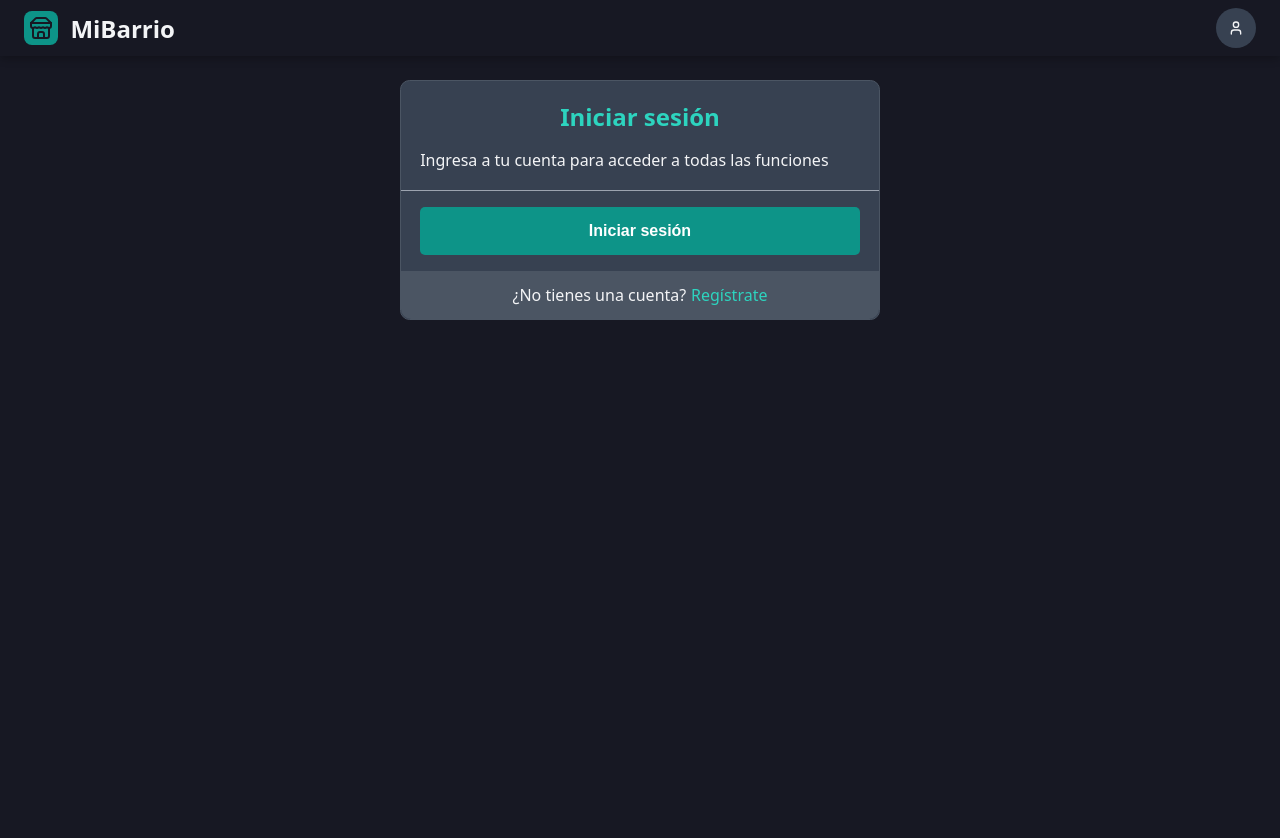
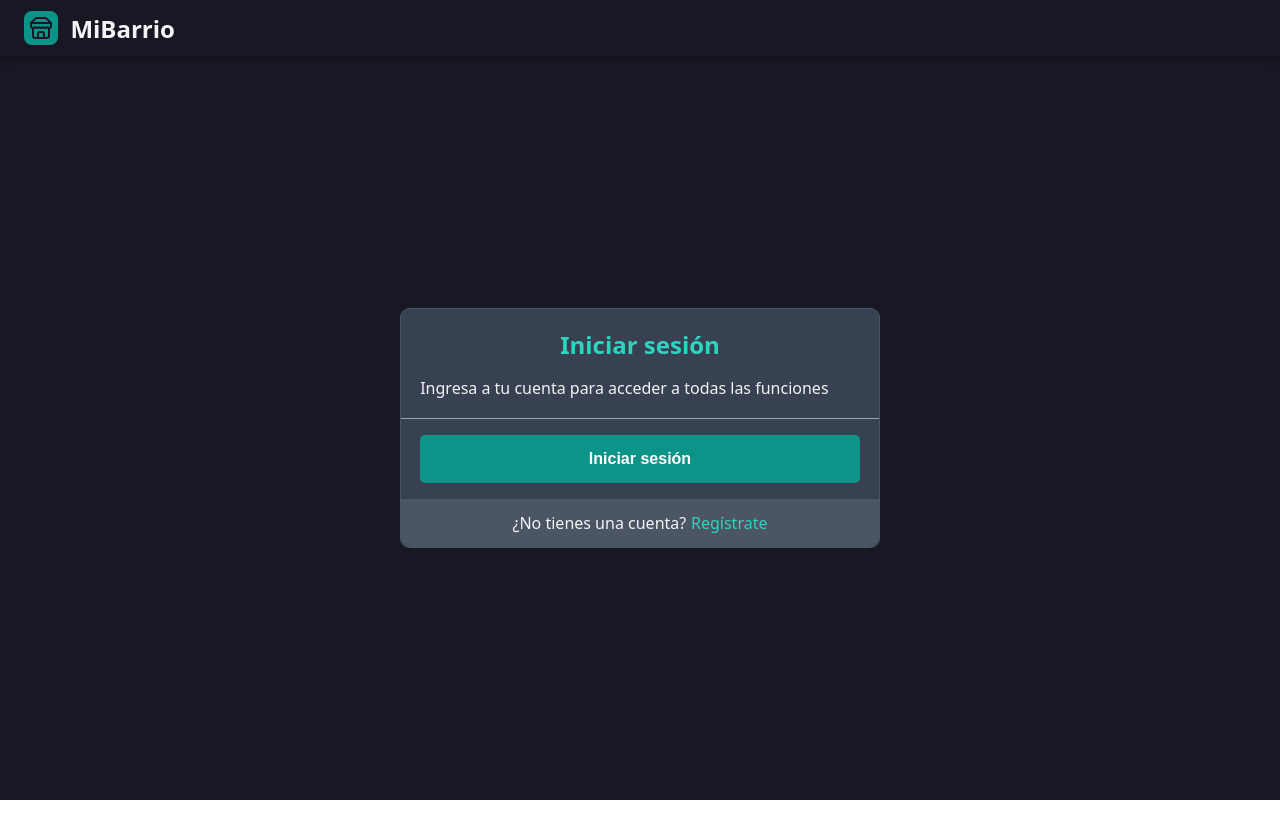
Before and after one commit to DiegoWEBD/WebMovil-Frontend, a React (Vite) app: page /login in a window 1280 px wide. Shown: the top 838 px of the page. After the commit the page ends 800 px from the top, so only its background shows below. Built offline with nearby package versions, Linux system fonts and the light colour scheme; no server answers.

Commit message:
cambio en display de AppContainer y de Root

```diff
--- a/src/index.css
+++ b/src/index.css
@@ -7,6 +7,8 @@
 	text-rendering: optimizeLegibility;
 	-webkit-font-smoothing: antialiased;
 	-moz-osx-font-smoothing: slatescale;
+
+	--header-height: 3.5rem;
 
 	/* Background colors */
 	--color-background-page: #020617; /* slate-950 */
--- a/src/presentation/components/AppContainer/AppContainer.css
+++ b/src/presentation/components/AppContainer/AppContainer.css
@@ -1,7 +1,7 @@
 .app-container {
 	width: 100%;
+	min-height: calc(100dvh - var(--header-height));
 	display: flex;
-	min-height: 100vh;
 	padding: var(--page-margin);
 	gap: 1rem;
 	transition: all 0.3s ease-in-out;
@@ -9,6 +9,10 @@
 	background-color: var(--color-background-page);
 }
 
+.inactive-session .app-container {
+	align-items: center;
+}
+
 @media (max-width: 850px) {
 	.app-container {
 		padding-bottom: 4.5rem;
--- a/src/presentation/components/AppContainer/AppContainer.tsx
+++ b/src/presentation/components/AppContainer/AppContainer.tsx
@@ -1,4 +1,3 @@
-import useAppState from '../../global_states/appState'
 import './AppContainer.css'
 
 import { ReactNode } from 'react'
@@ -8,16 +7,7 @@ type AppContainerProps = {
 }
 
 const AppContainer = ({ children }: AppContainerProps) => {
-	const { basicUserInfo } = useAppState()
-	return (
-		<div
-			className={`app-container ${
-				basicUserInfo ? 'active-session ' : 'inactive-session'
-			}`}
-		>
-			{children}
-		</div>
-	)
+	return <div className='app-container'>{children}</div>
 }
 
 export default AppContainer
--- a/src/presentation/components/Dashboard/Dashboard.css
+++ b/src/presentation/components/Dashboard/Dashboard.css
@@ -34,6 +34,7 @@
 .dashboard-v2-nav-menu {
 	position: fixed;
 	left: var(--page-margin);
+	top: calc(var(--page-margin) + var(--header-height));
 	display: flex;
 	flex-direction: column;
 	width: 14rem;
--- a/src/presentation/components/common_pages/Root/Root.css
+++ b/src/presentation/components/common_pages/Root/Root.css
@@ -1,3 +1,6 @@
-.app {
-	min-height: 100vh;
+.app-root {
+	min-height: 100dvh;
+	display: grid;
+	grid-template-rows: auto 1fr auto;
+	grid-template-columns: minmax(0, 1fr);
 }
--- a/src/presentation/components/common_pages/Root/Root.tsx
+++ b/src/presentation/components/common_pages/Root/Root.tsx
@@ -20,7 +20,7 @@ const App = () => {
 
 	return (
 		<div
-			className={`app ${
+			className={`app-root ${
 				basicUserInfo ? 'active-session ' : 'inactive-session'
 			}`}
 		>
--- a/src/presentation/components/views/OwnerView/OwnerHeader/OwnerHeader.css
+++ b/src/presentation/components/views/OwnerView/OwnerHeader/OwnerHeader.css
@@ -5,7 +5,7 @@
 	align-items: center;
 	justify-content: space-between;
 	background-color: var(--color-background-page);
-	height: 3.5rem;
+	height: var(--header-height);
 	padding-inline: var(--page-margin);
 	z-index: 2000;
 	box-shadow: rgba(0, 0, 0, 0.24) 0px 3px 8px;
--- a/src/presentation/components/views/OwnerView/OwnerHeader/OwnerHeader.tsx
+++ b/src/presentation/components/views/OwnerView/OwnerHeader/OwnerHeader.tsx
@@ -3,14 +3,17 @@ import './OwnerHeader.css'
 import { LuUser } from 'react-icons/lu'
 import NavElement from '../../../Dashboard/NavElement/NavElement'
 import PageLogo from '../../../PageLogo/PageLogo'
+import UserProtectedComponent from '../../../protected_components/UserProtectedComponent'
 
 const OwnerHeader = () => {
 	return (
 		<header className='owner-header'>
 			<PageLogo />
-			<NavElement to='/perfil' className='owner-header-nav-element'>
-				<LuUser className='profile-logo' />
-			</NavElement>
+			<UserProtectedComponent>
+				<NavElement to='/perfil' className='owner-header-nav-element'>
+					<LuUser className='profile-logo' />
+				</NavElement>
+			</UserProtectedComponent>
 		</header>
 	)
 }
```
